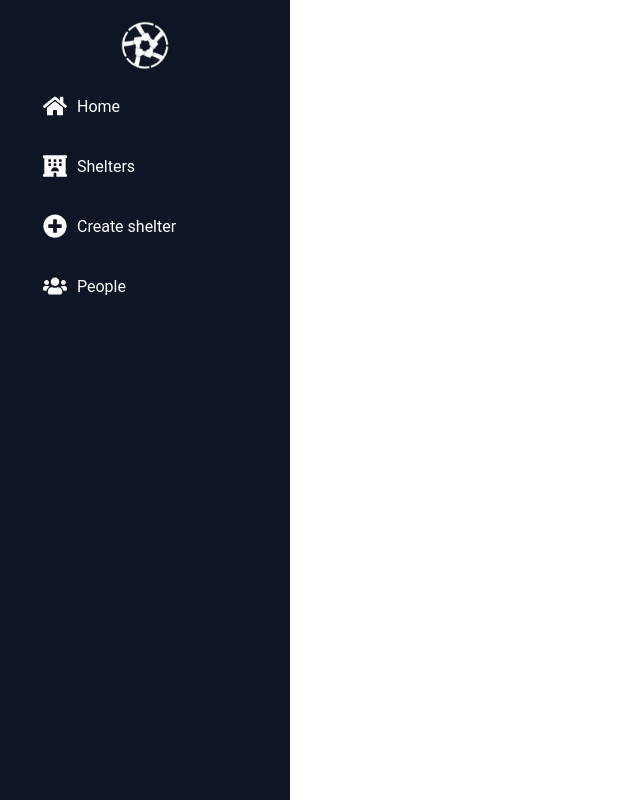
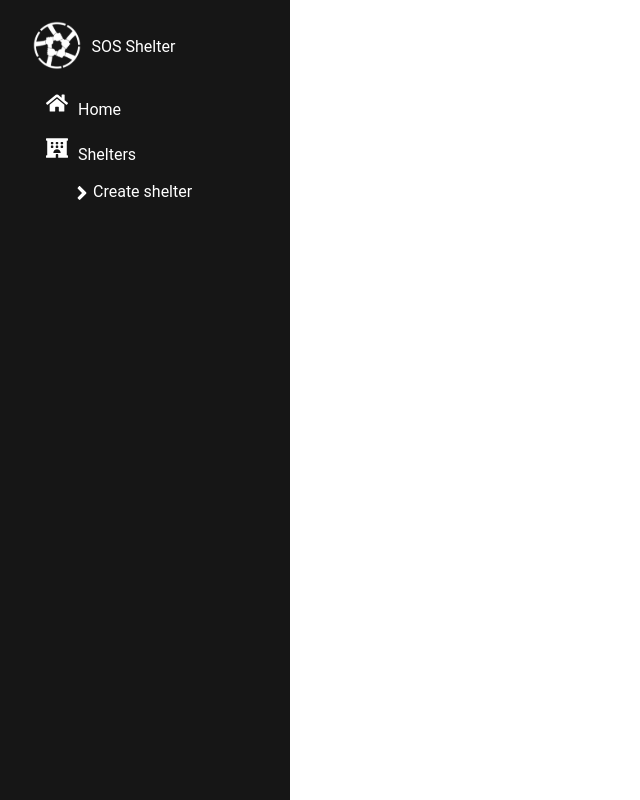
Before and after one commit to luizjurazek/sos-shelter-front-end, a React (Create React App) app: page / in a window 1280 px wide. Shown: the whole page, without its empty margins (0-640 px from the left). Built offline with nearby package versions, Linux system fonts and the light colour scheme.

Commit message:
feat: create a defaultStyle for pages, a file with menu icons and adjust some declarations of styles

```diff
--- a/src/components/SheltersPage/SheltersElement/SheltersElement.module.css
+++ b/src/components/SheltersPage/SheltersElement/SheltersElement.module.css
@@ -39,7 +39,7 @@
 }
 
 .containerArrowIcon {
-  color: #0E1525;
+  color: #161616;
   display: none;
 }
 
@@ -49,7 +49,7 @@
 }
 
 
-@media screen and (min-width: 1080px) {
+@media screen and (min-width: 768px) {
   .sheltersContainer {
     flex-wrap: wrap;
     flex-direction: row;
--- a/src/components/header/Header.js
+++ b/src/components/header/Header.js
@@ -1,7 +1,8 @@
 import { useState } from "react";
 import Style from "../header/Header.module.css";
 import Logo from "../../assets/img/logoShelter.svg";
-import { FaHome, FaHotel, FaPlusCircle, FaUsers } from "react-icons/fa";
+
+import menuItems from "./menuItens";
 
 export default function Header() {
   const [isOpen, setIsOpen] = useState(false);
@@ -14,12 +15,16 @@ export default function Header() {
     <>
       <header className={Style.container}>
         <div className={Style.logo}>
-          <img src={Logo} />
+          <a className={Style.logoLink} href="/">
+            <img className={Style.logoImg} src={Logo} alt="SOS Logo" />
+            <p className={Style.logoText}>SOS Shelter</p>
+          </a>
         </div>
         <button className={Style.menuButton} onClick={toggleMenu}>
           ☰
         </button>
         <div className={`${Style.sideMenu} ${isOpen ? Style.open : ""}`}>
+          {/* Butto displayed only on mobile */}
           <div className={Style.closeButtonContainer}>
             <button className={Style.menuButton} onClick={toggleMenu}>
               X
@@ -27,23 +32,28 @@ export default function Header() {
             <div className={Style.logo}>S.O.S Shelter</div>
           </div>
           <nav>
-            <ul>
-              <li>
-                <FaHome className="icon" size={24}/>
-                <a href="/">Home</a>
-              </li>
-              <li>
-                <FaHotel className="icon" size={24}/>
-                <a href="/shelters">Shelters</a>
-              </li>
-              <li>
-                <FaPlusCircle className="icon" size={24}/>
-                <a href="/create-shelter">Create shelter</a>
-              </li>
-              <li>
-                <FaUsers className="icon" size={24}/>
-                <a href="/people">People</a>
-              </li>
+            <ul className={Style.menu}>
+              {menuItems.map((item, index) => (
+                <li className={Style.menuItem} key={index}>
+                  <a className={Style.item} href={item.path}>
+                    <item.icon className={Style.icon} size={22} />
+                    <p>{item.name}</p>
+                  </a>
+				  {/* If has children then render */}
+                  {item.children.length > 0 && (
+                    <ul className={Style.submenu}>
+                      {item.children.map((subItem, subItemIndex) => (
+                        <li className={Style.subItem} key={subItemIndex}>
+                          <a className={Style.item} href={subItem.path}>
+                            <subItem.icon className="icon" size={22} /> {/* Usando o ícone diretamente */}
+                            {subItem.name}
+                          </a>
+                        </li>
+                      ))}
+                    </ul>
+                  )}
+                </li>
+              ))}
             </ul>
           </nav>
         </div>
--- a/src/components/header/Header.module.css
+++ b/src/components/header/Header.module.css
@@ -4,18 +4,25 @@
   align-items: center;
   flex-direction: row-reverse;
   padding: 10px 20px;
-  background-color: #0E1525;
+  background-color: #161616;
   color: white;
+  transition: width 0.3s ease;
 }
 
-.logo img {
+.logo .logoImg {
   max-width: 50px;
-  filter: invert(); /* Para alterar a cor da logo */
+  filter: invert();
 }
 
-.logo a {
+.logo .logoLink,
+.sideMenu .menu .menuItem .item,
+.sideMenu .menu .submenu .subItem .item {
   text-decoration: none;
   color: #fff;
+  display: flex;
+  justify-content: start;
+  flex-direction: row;
+  flex-wrap: nowrap;
 }
 
 .menuButton {
@@ -32,12 +39,16 @@
   left: -100vw;
   width: 100vw;
   height: 100vh;
-  background-color: #0E1525;
+  background-color: #161616;
   color: white;
   transition: left 0.3s ease;
   display: flex;
   flex-direction: column;
   justify-content: flex-start;
+}
+
+.sideMenu.open {
+  left: 0;
 }
 
 .closeButtonContainer {
@@ -52,7 +63,7 @@
   padding: 0;
 }
 
-.sideMenu ul {
+.sideMenu .menu {
   display: flex;
   flex-direction: column;
   align-items: start;
@@ -61,19 +72,29 @@
   margin: 20px 0 0 20px;
 }
 
-.sideMenu ul li {
+.sideMenu .menu .menuItem {
+  display: flex;
+  flex-direction: column;
   margin: 15px 0;
   text-align: center;
 }
 
-.sideMenu ul li a {
-  color: white;
-  text-decoration: none;
-  font-size: 15px;
+.sideMenu .menu .menuItem .submenu {
+  display: none;
+  flex-direction: column;
+  list-style: none;
+  margin-top: 10px;
+  padding-left: 25px;
 }
 
-.sideMenu.open {
-  left: 0;
+.container:hover .sideMenu .menu .menuItem .submenu,
+.container:hover .sideMenu .submenu .subItem .item {
+  display: flex;
+  margin-bottom: 10px;
+}
+
+.container .logo .logoLink .logoText {
+  display: none;
 }
 
 @media (max-width: 767px) {
@@ -82,64 +103,63 @@
     margin: 20px 20px 10px 20px;
   }
 
-  .sideMenu ul {
+  .sideMenu .menu {
     margin: 10px 20px;
   }
 
-
-  .sideMenu ul li {
-    display: flex;
-    align-items: center;
+  .sideMenu .menu .menuItem {
+    align-items: start;
   }
 
-  .sideMenu ul li a {
+  .sideMenu .menu .menuItem .item,
+  .sideMenu .menu .menuItem .item p {
     margin-left: 15px;
+  }
+
+  .sideMenu .menu .menuItem .submenu {
+    display: flex;
   }
 }
 
-
-/* Estilo para desktop */
 @media (min-width: 768px) {
-  /* Estilo geral para o container do menu */
   .container {
-  z-index: 99999;
     position: fixed;
-  left: 0;
-  top: 0;
+    flex-direction: column;
     width: 70px;
     height: 100vh;
-  background-color: #0E1525;
-  display: flex;
-  flex-direction: column;
-  align-items: center;
     padding-top: 20px;
-  transition: width 0.3s ease;
+    top: 0;
+    left: 0;
+    z-index: 99999;
   }
 
   .container:hover {
-  width: 250px; /* Aumenta o tamanho quando o hover é feito */
+    width: 250px;
   }
 
-/* Estilo para a logo */
-.logo img {
-  max-width: 50px;
-  filter: invert(); /* Para alterar a cor da logo */
+  .logo {
+    width: 100%;
+    margin-left: 23px;
   }
 
-/* Botão do menu (será oculto no desktop) */
+  .logo .logoLink .logoText {
+    margin-left: 10px;
+  }
+
   .menuButton {
     display: none;
   }
 
-/* Estilo para o menu lateral na versão desktop */
   .sideMenu {
     position: relative;
     left: 0;
     height: 100%;
     display: flex;
     flex-direction: column;
-  align-items: start;
+    justify-content: space-between;
     width: 100%;
+    margin-top: 15px;
+    margin-bottom: 50px;
     transition: none;
   }
 
@@ -147,59 +167,53 @@
     width: 100%;
   }
 
-.sideMenu ul {
+  .sideMenu .menu {
+    width: 100%;
+    margin: 0;
     padding: 0;
-  margin: 0;
-  list-style-type: none;
-  width: 100%;
   }
 
-.sideMenu ul li {
+  .sideMenu .menu .menuItem {
     display: flex;
     align-items: center;
     justify-content: left;
-  padding: 0;
-  margin-left: 23px;
-  height: 30px;
+    margin: 5px 0 5px 26px;
     cursor: pointer;
     transition: background-color 0.2s ease;
   }
 
-.sideMenu ul li:hover a {
+  .sideMenu .menu .menuItem .item:hover {
     font-weight: 600;
   }
 
-
-/* Inicialmente o texto está escondido fora da tela */
-.sideMenu ul li a {
+  .sideMenu .menu .menuItem .item p {
     display: none;
-  color: white;
-  text-decoration: none;
     font-size: 16px;
     opacity: 0;
-  transform: translateX(-20px); /* Começa deslocado à esquerda */
-  transition: transform 0.3s ease, opacity 0.3s ease; /* Suaviza a transição */
+    transform: translateX(-20px);
+    transition: transform 0.3s ease, opacity 0.3s ease;
     margin-left: 10px;
   }
 
-/* Ao fazer hover no container, os textos aparecem suavemente */
-.container:hover .sideMenu ul li a {
+  .container:hover .sideMenu .menu .menuItem .item p,
+  .container:hover .logo .logoLink .logoText {
     display: flex;
+    align-items: center;
     opacity: 1;
-  transform: translateX(0); /* Traz o texto para a posição correta */
+    transform: translateX(0);
   }
 
-/* Exibir o texto apenas ao passar o mouse */
-.container:hover .sideMenu ul li a {
-  width: fit-content;
+  .container:hover .menu .menuItem {
+    flex-direction: column;
+    align-items: start;
+    width: 93.1%;
   }
 
-/* Alinhar o texto e o ícone sem mover o ícone */
-.container:hover ul li {
-  justify-content: start; /* Mantém os ícones alinhados à esquerda */
+  .container .menu .menuItem a {
+    width: 100%;
+    height: 35px;
   }
 
-/* Ocultar o closeButtonContainer no desktop */
   .closeButtonContainer {
     display: none;
   }
--- /dev/null
+++ b/src/components/header/menuItens.js
@@ -0,0 +1,24 @@
+import { FaHome, FaHotel, FaAngleRight } from "react-icons/fa";
+
+const menuItems = [
+  {
+    name: "Home",
+    path: "/",
+    icon: FaHome,
+    children: [],
+  },
+  {
+    name: "Shelters",
+    path: "/shelters",
+    icon: FaHotel,
+    children: [
+      {
+        name: "Create shelter",
+        path: "/create-shelter",
+        icon: FaAngleRight,
+      }
+    ],
+  },
+];
+
+export default menuItems
--- a/src/pages/SheltersPages/CreateShelter/CreateShelter.module.css
+++ b/src/pages/Pages.module.css
@@ -3,7 +3,7 @@
   z-index: 99999;
 }
 
-@media (min-width: 1280px) {
+@media (min-width: 768px) {
   .container {
     background-color: #F0F0F0;
     display: flex;
--- a/src/pages/SheltersPages/ShelterPage/ShelterPage.js
+++ b/src/pages/SheltersPages/ShelterPage/ShelterPage.js
@@ -1,6 +1,5 @@
 import { useParams } from "react-router-dom";
-
-import Style from "../ShelterPage/ShelterPage.module.css"
+import defaultStyle from "../../Pages.module.css"
 
 // Components
 import Header from "../../../components/header/Header";
@@ -11,11 +10,11 @@ export default function ShelterPage() {
 
   return (
     <>
-      <div className={Style.container}>
-        <div className={Style.headerContent}>
+      <div className={defaultStyle.container}>
+        <div className={defaultStyle.headerContent}>
           <Header />
         </div>
-        <div className={Style.mainContent}>
+        <div className={defaultStyle.mainContent}>
           <ShelterDetails id={id} />
         </div>
       </div>
--- a/src/pages/SheltersPages/ShelterPage/ShelterPage.module.css
+++ /dev/null
@@ -1,28 +0,0 @@
-.headerContent {
-  position: relative;
-  z-index: 99999;
-}
-
-@media (min-width: 1280px) {
-  .container {
-    background-color: #F0F0F0;
-    display: flex;
-    flex-direction: row;
-    justify-content: space-between;
-  }
-
-  .headerContent {
-    position: absolute;
-    width: 70px;
-    z-index: 99999;
-  }
-
-  .mainContent {
-    display: flex;
-    flex-direction: column;
-    align-items: center;
-    justify-content: center;
-    margin-left: 140px;
-    margin-right: 30px;
-  }
-}
--- a/src/pages/SheltersPages/SheltersPage/SheltersPage.module.css
+++ /dev/null
@@ -1,28 +0,0 @@
-.headerContent {
-  position: relative;
-  z-index: 99999;
-}
-
-@media (min-width: 1280px) {
-  .container {
-    background-color: #F0F0F0;
-    display: flex;
-    flex-direction: row;
-    justify-content: space-between;
-  }
-
-  .headerContent {
-    position: absolute;
-    width: 70px;
-    z-index: 99999;
-  }
-
-  .mainContent {
-    display: flex;
-    flex-direction: column;
-    align-items: center;
-    justify-content: center;
-    margin-left: 140px;
-    margin-right: 30px;
-  }
-}
```
Also changed, not shown: src/pages/SheltersPages/CreateShelter/CreateShelter.js (+4 -4 lines), src/pages/SheltersPages/SheltersPage/SheltersPage.js (+4 -4 lines). Lines whose indentation alone changed are shown as unchanged.
